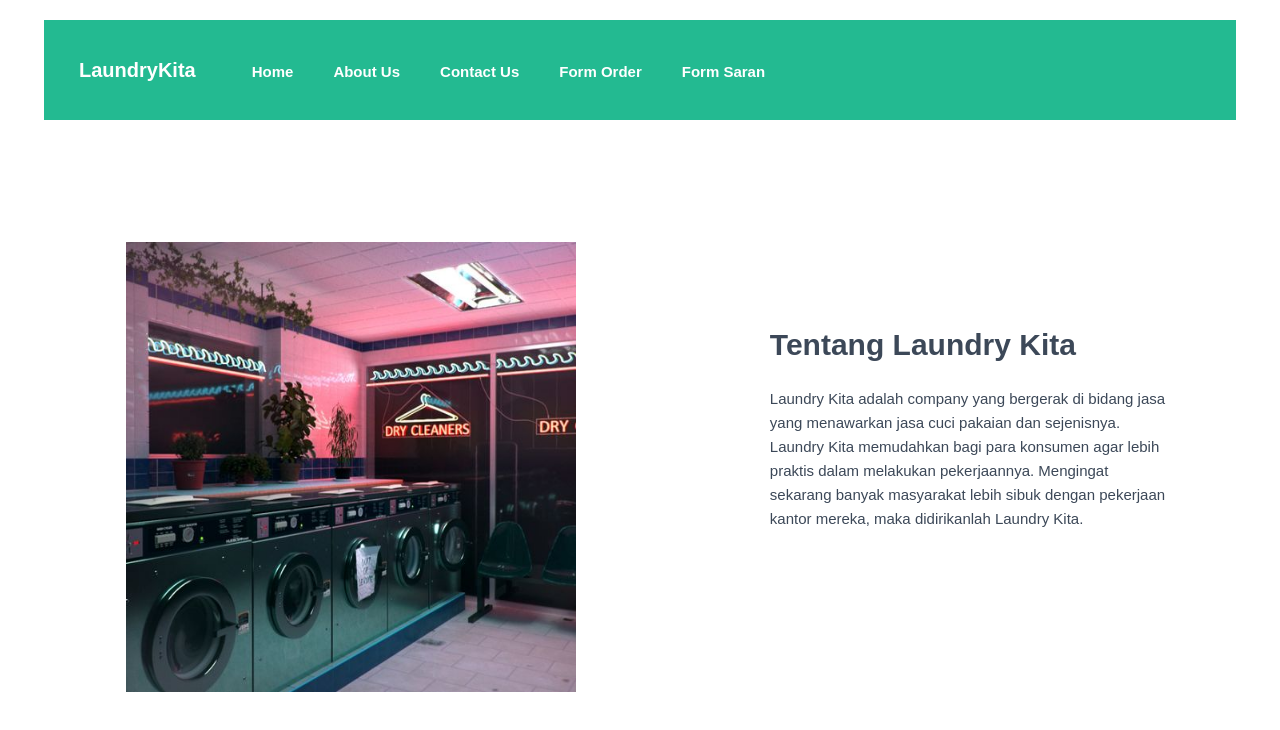
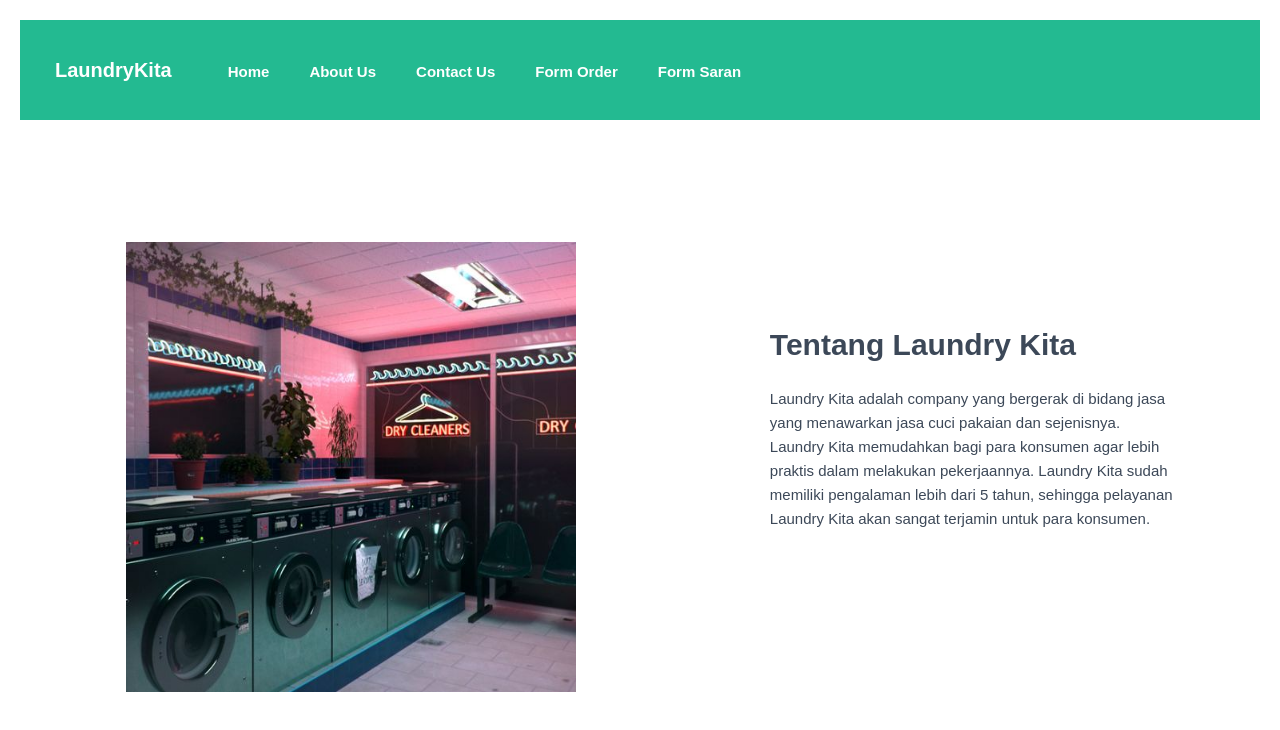
Before and after one commit to eksalailia/laundry-react-firestore, a React (Create React App) app: page /about in a window 1280 px wide. Shown: the top 730 px of the page. Built offline with nearby package versions, Linux system fonts and the light colour scheme.

Commit message:
edit halaman

```diff
--- a/public/index.html
+++ b/public/index.html
@@ -19,7 +19,7 @@
       work correctly both with client-side routing and a non-root public URL.
       Learn how to configure a non-root public URL by running `npm run build`.
     -->
-    <title>LaundryKita</title>
+    <title>Laundry Kita</title>
   </head>
   <body>
     <noscript>
--- a/src/components/Dashboard.js
+++ b/src/components/Dashboard.js
@@ -42,14 +42,14 @@ class Dashboard extends Component {
     render() {
         let adminList = this.state.admin.map(admin => {
             return (
-                <div class="card" style={{ width: '28rem' }}>
+                <div class="card mb-2" style={{ width: '28rem' }}>
                      <div class="card bg-info text-white">
 	                    <div class="card-header">
-                        <h4>Admin LaundryKita</h4><hr className="border-white"/>
-                        <div>{admin.id}</div>
-                        <div>{admin.nama}</div>
-                        <div>{admin.alamat}</div>
-                        <div>{admin.telepon}</div>
+                        <h4>Admin Laundry Kita</h4><hr className="border-white"/>
+                        <div>ID Admin&ensp;&ensp;: {admin.id}</div>
+                        <div>Nama &emsp;&ensp;&ensp; : {admin.nama}</div>
+                        <div>Alamat&ensp;&ensp;&ensp;&ensp;: {admin.alamat}</div>
+                        <div>Telepon&emsp;&ensp; : {admin.telepon}</div>
                     </div>
                 </div>
                 </div>
--- a/src/components/Login.js
+++ b/src/components/Login.js
@@ -45,7 +45,8 @@ class Login extends Component {
                     </div>
                     <div className="containerlog" style={{ backgroundColor: '#f1f1f1' }}>
                         {/* <button type="button" className="containerlog"><Link to="/registrasi">Belum Punya Akun?</Link></button> */}
-                        <button type="button" class="buttonlog"><Link to="/registrasi">Belum Punya Akun?</Link></button>
+                        {/* <p class="buttonlog"><Link to="/registrasi">Belum Punya Akun?</Link></p> */}
+                        <p>Belum punya akun? <Link to="/registrasi">Silahkan Registrasi</Link></p>
                     </div>
                 </form>
             </div>
--- a/src/components/Registrasi.js
+++ b/src/components/Registrasi.js
@@ -42,7 +42,8 @@ class Registrasi extends Component {
                         <button class="buttonreg"type="submit">Registrasi</button>
                     </div>
                     <div className="container" style={{ backgroundColor: '#f1f1f1' }}>
-                        <button type="button" className="buttonreg"><Link to="/login">Punya Akun?</Link></button>
+                        {/* <button type="button" className="buttonreg"><Link to="/login">Punya Akun?</Link></button> */}
+                        <p>Sudah punya akun? <Link to="/login">Silahkan Login</Link></p>
                     </div>
                 </form>
             </div>
--- a/src/components/Saran.js
+++ b/src/components/Saran.js
@@ -59,8 +59,8 @@ class Saran extends Component {
             <table class="table table-stripe">
               <thead>
                 <tr>
+                  <th>Kritik</th>
                   <th>Saran</th>
-                  <th>Kritik</th>
                   <th>Action</th>
                 </tr>
               </thead>
--- a/src/frontend/About.js
+++ b/src/frontend/About.js
@@ -31,8 +31,8 @@ export class About extends Component {
                         <p class="wow-txt" data-splitting>Laundry Kita adalah company yang bergerak di bidang jasa
                         yang menawarkan jasa cuci pakaian dan sejenisnya.
                             Laundry Kita memudahkan bagi para konsumen agar lebih praktis dalam melakukan pekerjaannya.
-                            Mengingat sekarang banyak masyarakat lebih sibuk dengan pekerjaan kantor mereka,
-                            maka didirikanlah Laundry Kita.</p>
+                            Laundry Kita sudah memiliki pengalaman lebih dari 5 tahun, sehingga pelayanan Laundry Kita
+                            akan sangat terjamin untuk para konsumen.</p>
                          {/* <br/>Pelayanan Laundry Kita pun tidak sembarangan. Laundry Kita akan melayani sepenuh hati</p> */}
                     </div>
                 </div>
--- a/src/frontend/Home.js
+++ b/src/frontend/Home.js
@@ -40,11 +40,11 @@ class Home extends Component {
     render() {
         let layananList = this.state.layanan.map(layanan => {
             return (
-                <div class="card" style={{ width: '28rem' }}>
+                <div class="card mb-2" style={{ width: '28rem' }}>
                     <div class="card bg-info text-white">
 	                <div class="card-header">
-                        <h4>Layanan</h4><hr className="border-white"/>
-                        <p class="card-title">{layanan.nama}</p>
+                        <h4>{layanan.nama}</h4><hr className="border-white"/>
+                        {/* <p class="card-title">{layanan.nama}</p> */}
                         <p class="card-title">{layanan.harga}</p>
                         <p class="card-title">{layanan.deskripsi}</p>
                     </div>
--- a/src/frontend/Navbar.css
+++ b/src/frontend/Navbar.css
@@ -1,6 +1,7 @@
 body{
     padding: 20px;
     margin:0px;
+
   }
 
   .Judul{
--- a/src/frontend/Navbar.js
+++ b/src/frontend/Navbar.js
@@ -31,7 +31,7 @@ import { Container } from "@material-ui/core";
 class Navbar extends Component{
     render(){
         return(
-            <Container>
+            <div>
                   {/* <h1 className="Judul">Log of Oyazhuryachna</h1>   */}
                   <ul className="MenuAtas">
                     <li><NavLink className="navbar-brand" to="/">LaundryKita</NavLink></li>
@@ -43,7 +43,7 @@ class Navbar extends Component{
                     <li><NavLink to="/formsaran">Form Saran</NavLink></li>
                     {/* <li><NavLink to="/contactme">Contact Me</NavLink></li> */}
                   </ul>
-            </Container>
+            </div>
         )
     }
 }
```
Also changed, not shown: src/frontend/bg.jpeg (added), 1 other file (tests, documents, lock files or other folders).
